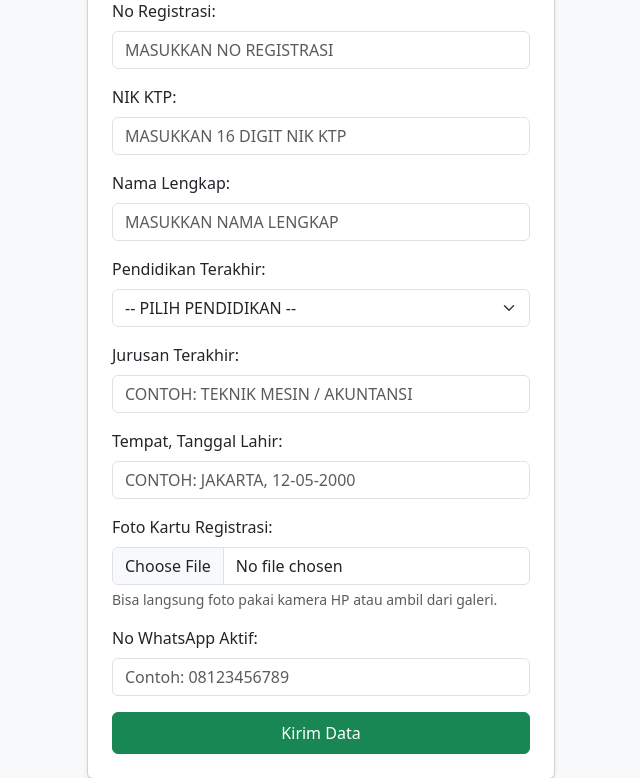
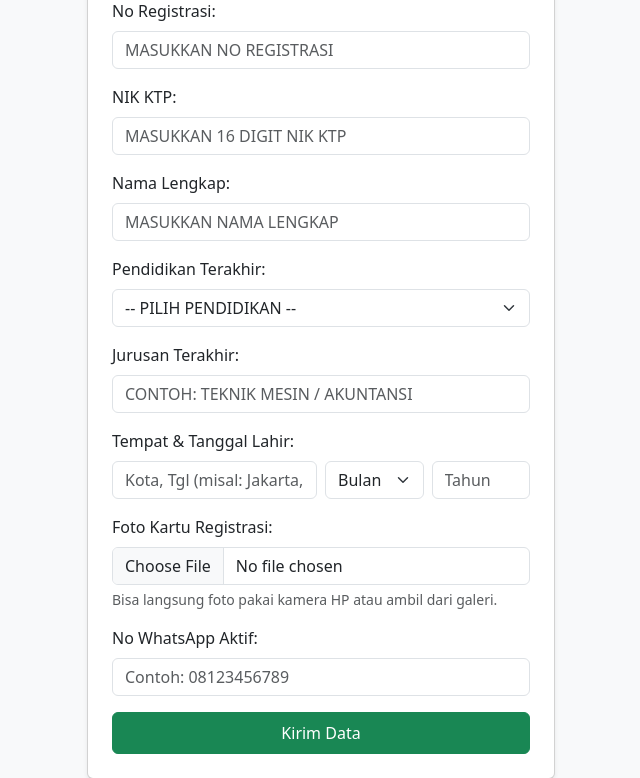
Before and after one commit to urusaitomodachi-design/sistem-rekrutment, a Flask app: template templates/form.html in a window 1280 px wide. Shown: the part 179-957 px from the top of the page, without its empty margins (319-959 px from the left). Run offline with Flask 3, Linux system fonts and the light colour scheme; the template is opened without the code that fills it, so the values that code supplies are empty; some libraries are stand-ins or nearby versions.

Commit message:
Update form.html

```diff
--- a/templates/form.html
+++ b/templates/form.html
@@ -51,8 +51,32 @@
                     <input type="text" name="major" class="form-control text-uppercase" placeholder="Contoh: Teknik Mesin / Akuntansi" required>
                 </div>
                 <div class="mb-3">
-                    <label class="form-label">Tempat, Tanggal Lahir:</label>
-                    <input type="text" name="birth_info" class="form-control text-uppercase" placeholder="Contoh: Jakarta, 12-05-2000" required>
+                    <label class="form-label">Tempat & Tanggal Lahir:</label>
+                    <div class="row g-2">
+                        <div class="col-6">
+                            <input type="text" name="birth_place_day" class="form-control" placeholder="Kota, Tgl (misal: Jakarta, 12)" required>
+                        </div>
+                        <div class="col-3">
+                            <select name="birth_month" class="form-select" required>
+                                <option value="" disabled selected>Bulan</option>
+                                <option value="Januari">Januari</option>
+                                <option value="Februari">Februari</option>
+                                <option value="Maret">Maret</option>
+                                <option value="April">April</option>
+                                <option value="Mei">Mei</option>
+                                <option value="Juni">Juni</option>
+                                <option value="Juli">Juli</option>
+                                <option value="Agustus">Agustus</option>
+                                <option value="September">September</option>
+                                <option value="Oktober">Oktober</option>
+                                <option value="November">November</option>
+                                <option value="Desember">Desember</option>
+                            </select>
+                        </div>
+                        <div class="col-3">
+                            <input type="number" name="birth_year" class="form-control" placeholder="Tahun" min="1950" max="2010" required>
+                        </div>
+                    </div>
                 </div>
                 <div class="mb-3">
                     <label class="form-label">Foto Kartu Registrasi:</label>
```
